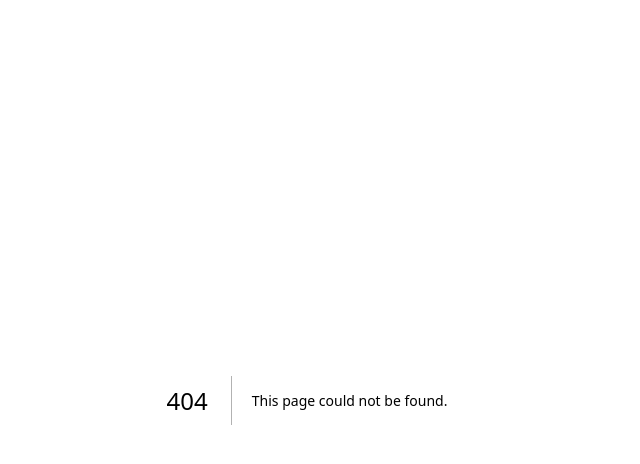
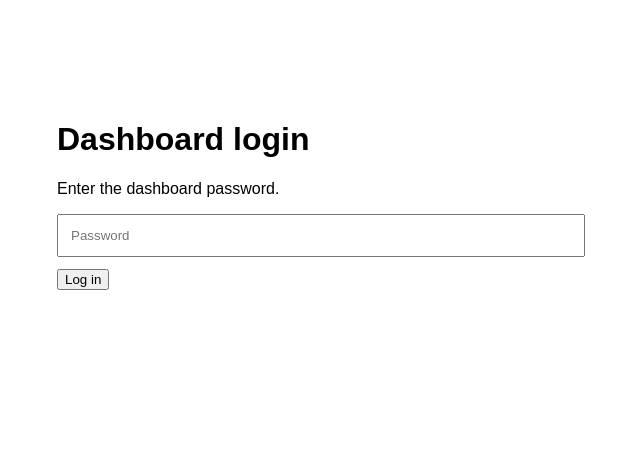
Before and after one commit to Thisjujusays8/soccer-fan-automation, a Next.js app: page /login in a window 1280 px wide. Before the commit this address had no page. Shown: the top 464 px of the page, without its empty margins (333-973 px from the left). Built offline with nearby package versions, Linux system fonts and the light colour scheme.

Commit message:
Add dashboard login page

```diff
--- /dev/null
+++ b/pages/login.js
@@ -0,0 +1,38 @@
+import { makeAuthCookie, passwordMatches } from '../lib/dashboardAuth';
+
+export default function Login({ error }) {
+  return (
+    <main style={{ fontFamily: 'Arial, sans-serif', maxWidth: 500, margin: '80px auto', padding: 20 }}>
+      <h1>Dashboard login</h1>
+      <p>Enter the dashboard password.</p>
+      {error ? <p style={{ color: '#b00020' }}>{error}</p> : null}
+      <form method="post">
+        <input name="password" type="password" placeholder="Password" style={{ width: '100%', padding: 12, marginBottom: 12 }} />
+        <button type="submit">Log in</button>
+      </form>
+    </main>
+  );
+}
+
+export async function getServerSideProps(context) {
+  if (context.req.method === 'POST') {
+    const chunks = [];
+    for await (const chunk of context.req) {
+      chunks.push(chunk);
+    }
+    const body = Buffer.concat(chunks).toString('utf-8');
+    const params = new URLSearchParams(body);
+    const password = params.get('password') || '';
+
+    if (passwordMatches(password)) {
+      context.res.setHeader('Set-Cookie', makeAuthCookie());
+      context.res.writeHead(303, { Location: '/' });
+      context.res.end();
+      return { props: {} };
+    }
+
+    return { props: { error: 'Wrong password.' } };
+  }
+
+  return { props: { error: null } };
+}
```
